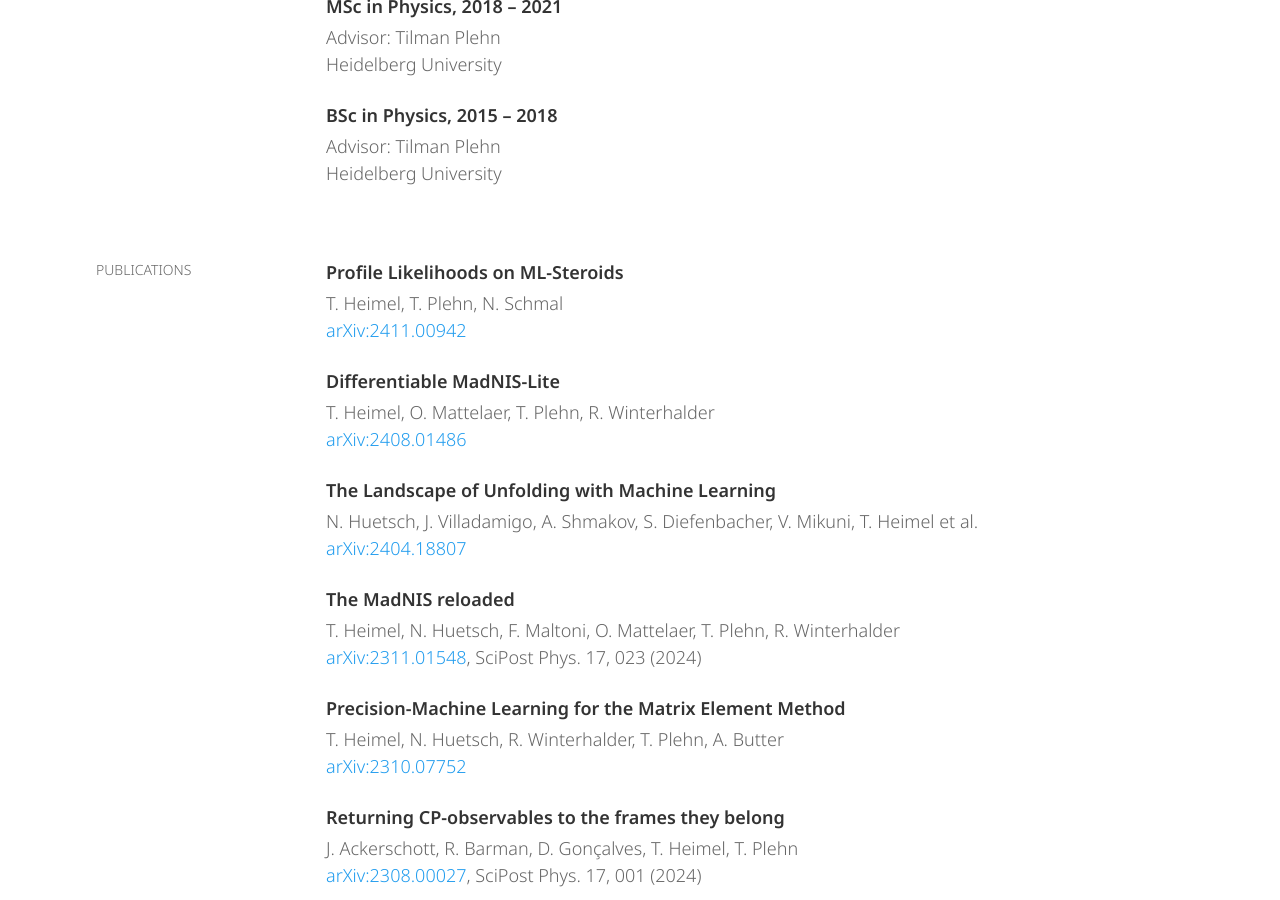
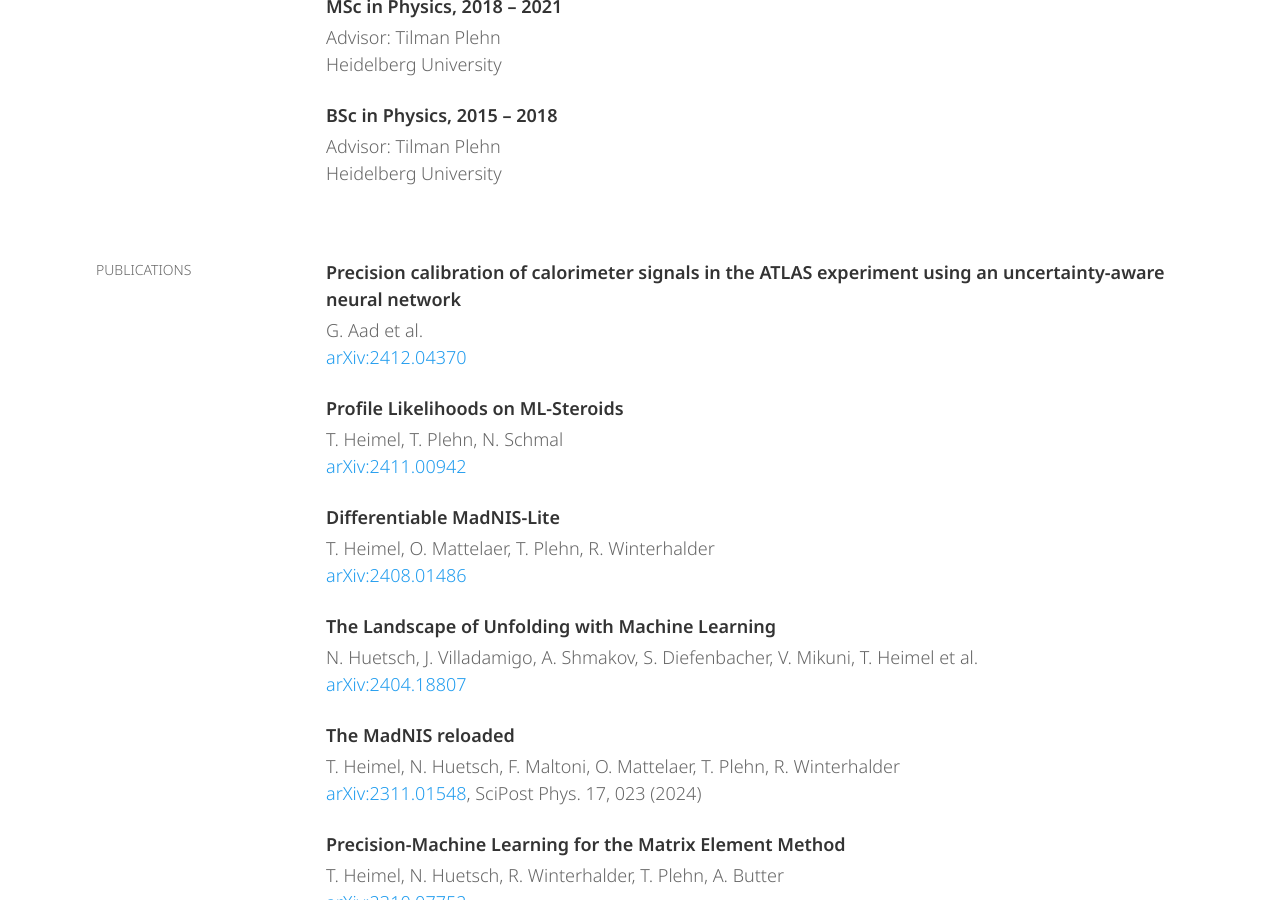
Before and after one commit to theoheimel/theoheimel.github.io, a Jekyll site: the page built from index.md, in a window 1280 px wide and 900 px high, scrolled down 810 px. Built offline with Jekyll 4.4.1, drawn with Linux system fonts in a browser that asks for light colours.

Commit message:
Update publications

```diff
--- a/_data/publications.yaml
+++ b/_data/publications.yaml
@@ -1,3 +1,6 @@
+- authors: "G. Aad et al."
+  title: "Precision calibration of calorimeter signals in the ATLAS experiment using an uncertainty-aware neural network"
+  arxiv: "2412.04370"
 - authors: "T. Heimel, T. Plehn, N. Schmal"
   title: "Profile Likelihoods on ML-Steroids"
   arxiv: "2411.00942"
```
